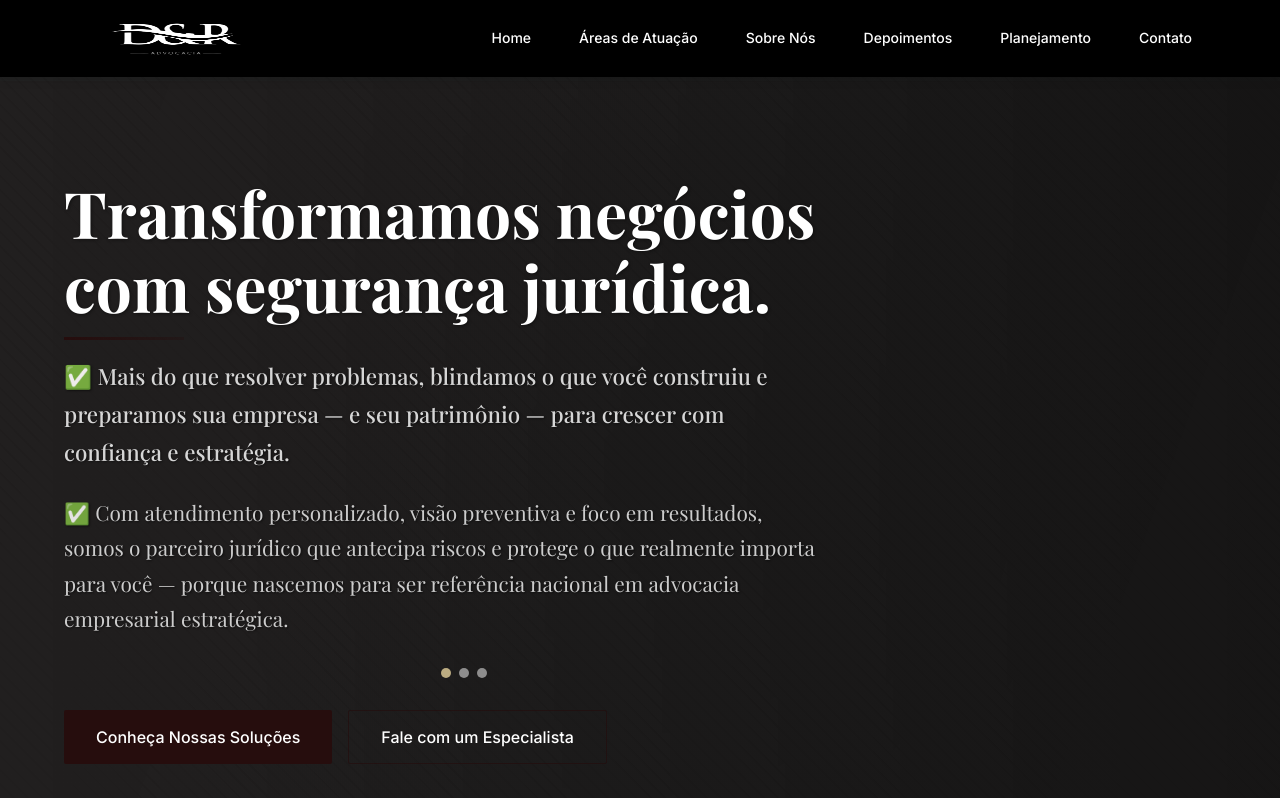
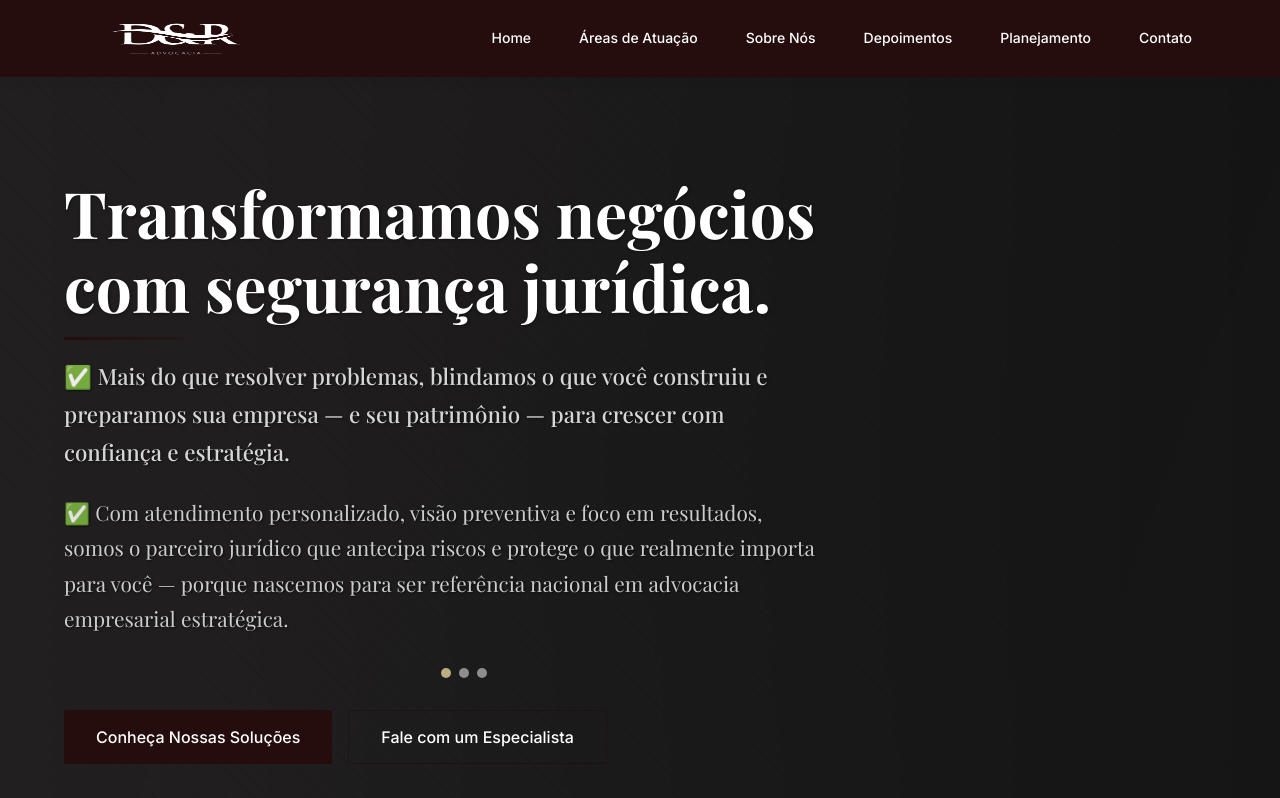
Before and after one commit to richarddiehlrs/site, a Next.js app: page / in a window 1280 px wide. Shown: the top 798 px of the page. Built offline with nearby package versions, Linux system fonts and the light colour scheme; what @mui/material-nextjs would draw is missing.

Commit message:
Padroniza a cor do header para bordô em todas as posições

```diff
--- a/app/components/Header.tsx
+++ b/app/components/Header.tsx
@@ -58,7 +58,7 @@ const Header = () => {
     <AppBar
       position="fixed"
       sx={{
-        backgroundColor: trigger ? bordeauxColor : 'black',
+        backgroundColor: bordeauxColor,
         boxShadow: trigger ? '0 4px 20px rgba(0, 0, 0, 0.25)' : '0 2px 10px rgba(0, 0, 0, 0.15)',
         transition: 'all 0.3s ease',
       }}
```
